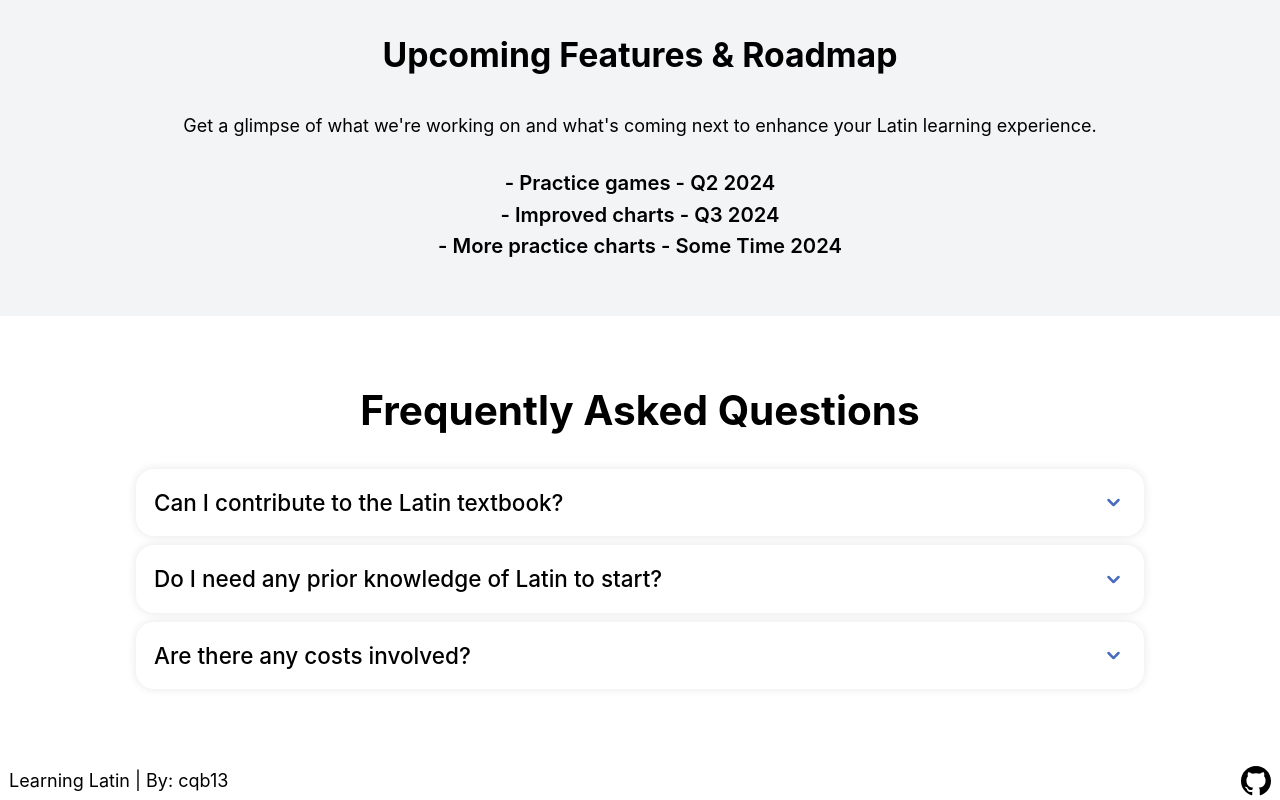
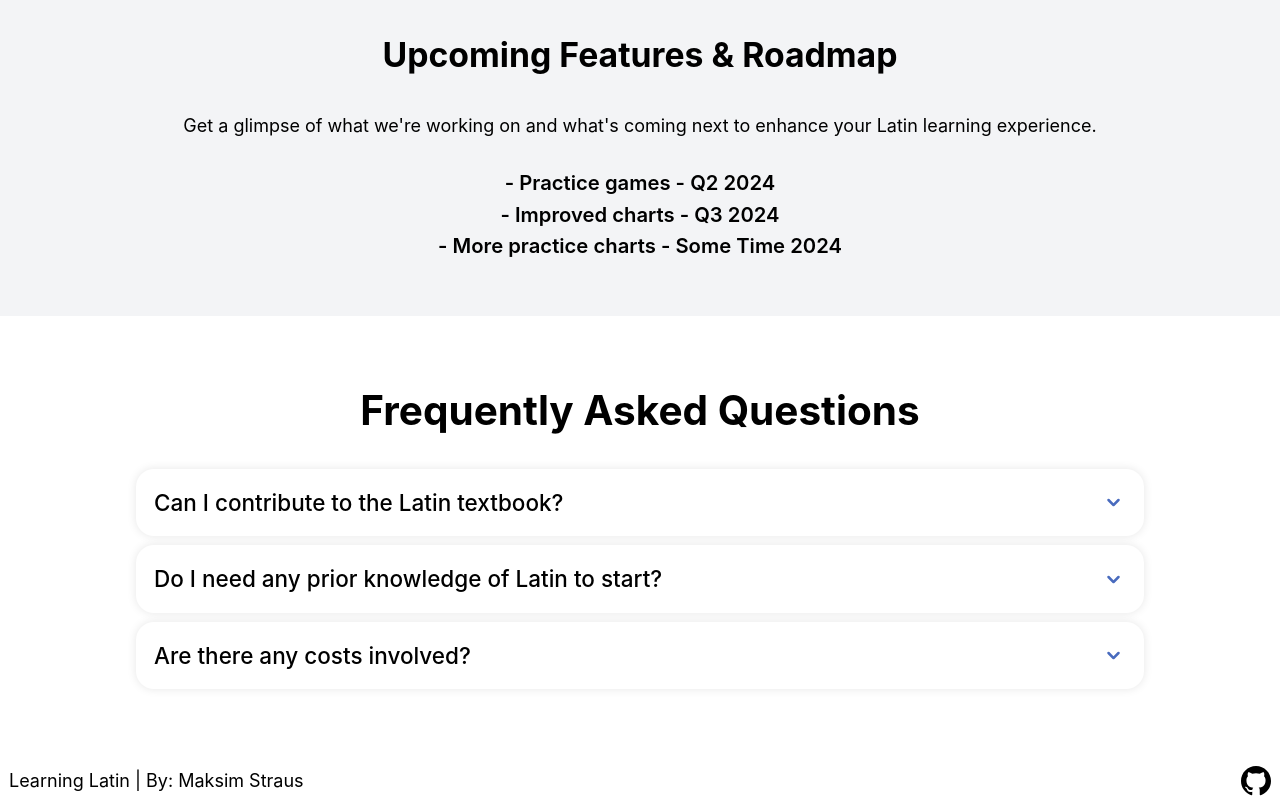
Before and after one commit to cqb13/Learning-Latin, a Next.js app: page / in a window 1280 px wide. Shown: the part 1929-2729 px from the top of the page. Built offline with nearby package versions, Linux system fonts and the light colour scheme; no server answers.

Commit message:
some changes to translate

```diff
--- a/components/shared/layout.tsx
+++ b/components/shared/layout.tsx
@@ -24,39 +24,35 @@ const Layout = ({
   return (
     <div className={`${backgroundClass}`}>
       <Head>
-        <title>
-          {title}
-        </title>
-        <link rel="icon" href="/favicon.svg" />
-        <meta name="viewport" content="width=device-width, initial-scale=1.0" />
+        <title>{title}</title>
+        <link rel='icon' href='/favicon.svg' />
+        <meta name='viewport' content='width=device-width, initial-scale=1.0' />
         <meta
-          name="description"
-          content="A website with many resources to help you learn Latin."
+          name='description'
+          content='A website with many resources to help you learn Latin.'
         />
-        <meta name="og:type" content="website" />
+        <meta name='og:type' content='website' />
         <meta
-          name="og:keywords"
-          content="cqb13, cqb13 github, learning latin, latin, learning, latin language, latin charts, learn latin, learn latin live, learninglatin, translate latin, whitakers words, latin translation"
+          name='og:keywords'
+          content='cqb13, cqb13 github, learning latin, latin, learning, latin language, latin charts, learn latin, learn latin live, learninglatin, translate latin, whitakers words, latin translation'
         />
-        <meta name="og:url" content="https://learninglatin.net/" />
-        <meta name="og:site_name" content="Learning Latin" />
+        <meta name='og:url' content='https://learninglatin.net/' />
+        <meta name='og:site_name' content='Learning Latin' />
         <meta
-          name="og:description"
-          content="A website with many resources to help you learn Latin."
+          name='og:description'
+          content='A website with many resources to help you learn Latin.'
         />
-        <meta name="og:image" content="https://learninglatin.net/favicon.svg" />
-        <meta property="og:image" />
-        <meta name="og:title" content={title} />
+        <meta name='og:image' content='https://learninglatin.net/favicon.svg' />
+        <meta property='og:image' />
+        <meta name='og:title' content={title} />
       </Head>
-      <div className="flex flex-col min-h-screen">
+      <div className='flex flex-col min-h-screen'>
         <NavBar />
-        <main className={`flex-1 ${mainClass}`}>
-          {children}
-        </main>
-        <footer className="flex shrink-0 justify-between items-center px-2 my-1">
-          <p>Learning Latin | By: cqb13</p>
-          <a href="https://github.com/cqb13" target="_blank">
-            <Image src="/github.svg" alt="github" width={30} height={30} />
+        <main className={`flex-1 ${mainClass}`}>{children}</main>
+        <footer className='flex shrink-0 justify-between items-center px-2 my-1'>
+          <p>Learning Latin | By: Maksim Straus</p>
+          <a href='https://github.com/cqb13' target='_blank'>
+            <Image src='/github.svg' alt='github' width={30} height={30} />
           </a>
         </footer>
       </div>
--- a/pages/translate.tsx
+++ b/pages/translate.tsx
@@ -8,7 +8,6 @@ import { NextPage } from "next";
 const Translate: NextPage = () => {
   const [translations, setTranslations] = useState<any[]>([]);
   const [query, setQuery] = useState("");
-
   const [maxDefinitions, setMaxDefinitions] = useState<number>(6);
   const [useTricks, setUseTricks] = useState<boolean>(true);
   const [sortOutput, setSortOutput] = useState<boolean>(true);
@@ -23,21 +22,27 @@ const Translate: NextPage = () => {
   const getTranslation = async (
     type: "latin-to-english" | "english-to-latin"
   ) => {
+    if (query === "") {
+      return;
+    }
+
+    setNothingFound(false);
+
     try {
       const url =
         type === "latin-to-english"
-          ? `https://translator.learninglatin.net/latin_to_english?text=${query}&max_definitions=${maxDefinitions}&use_tricks=${useTricks}&format_output=true&clean_output=false&sort_output=${sortOutput}&filter_uncommon_translations=${filterUncommonTranslations}`
-          : `https://translator.learninglatin.net/english_to_latin?text=${query}&max_definitions=${maxDefinitions}&format_output=true&clean_output=false&sort_output=${sortOutput}`;
+          ? `https://translator.learninglatin.net/latin_to_english?text=${query.trim()}&max_definitions=${maxDefinitions}&use_tricks=${useTricks}&format_output=true&clean_output=false&sort_output=${sortOutput}&filter_uncommon_translations=${filterUncommonTranslations}`
+          : `https://translator.learninglatin.net/english_to_latin?text=${query.trim()}&max_definitions=${maxDefinitions}&format_output=true&clean_output=false&sort_output=${sortOutput}`;
 
       let result = await fetch(url).then((res) => res.json());
+
+      console.log(result);
 
       if (result.error) {
         setNothingFound(true);
         throw new Error(result.error);
       } else {
-        if (result.length > 0) {
-          setNothingFound(false);
-        } else {
+        if (result.length === 0) {
           setNothingFound(true);
         }
 
```
